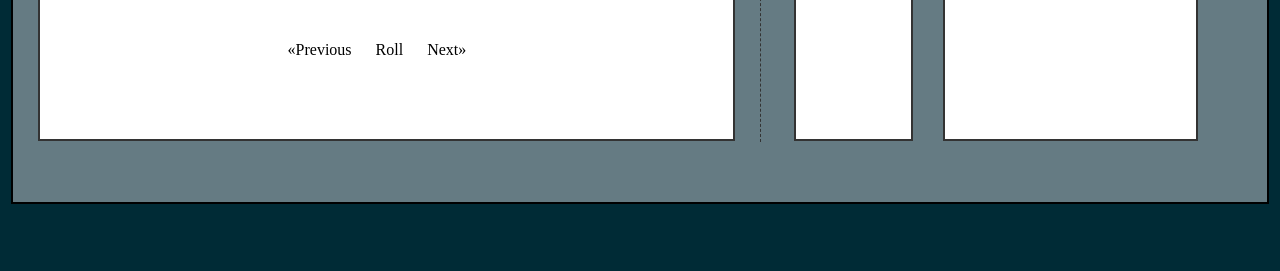
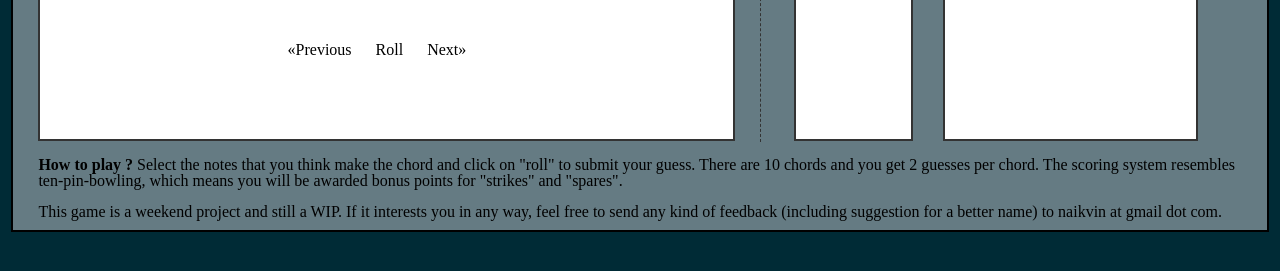
Before and after one commit to naiquevin/ten-chord-workout, a plain HTML site: page index.html in a window 1280 px wide. Shown: the part 335-606 px from the top of the page. Drawn offline with Linux system fonts and the light colour scheme.

Commit message:
add 'How to play' note

```diff
--- a/index.html
+++ b/index.html
@@ -1,7 +1,7 @@
 <!DOCTYPE html>
 <html>
   <head>
-    <title>Guitar.js - The Ten Chord Workout</title>
+    <title>The Ten Chord Workout - Guitar.js example app</title>
     <link rel="stylesheet" type="text/css" href="style.css" />
     <script type="text/javascript" src="lib/jquery.js"></script>
     <script type="text/javascript" src="lib/GuitarJs/src/guitar.js"></script>
@@ -46,11 +46,17 @@
 
         </div>
       </div>
+      <br class="clear"/>
+      <p class="readme">
+        <label>How to play ?</label>
+        Select the notes that you think make the chord and click on "roll" to submit your
+        guess. There are 10 chords and you get 2 guesses per chord. The scoring system resembles
+        ten-pin-bowling, which means you will be awarded bonus points for "strikes" and "spares".
+      </p>
+      <p class="readme">
+        This game is a weekend project and still a WIP. If it interests you in any way, feel free to send any
+        kind of feedback (including suggestion for a better name) to naikvin at gmail dot com.
+      </p>
     </div>
-    <script type="text/javascript">
-      $(document).ready(function () {
-
-      });
-    </script>
   </body>
 </html>
--- a/style.css
+++ b/style.css
@@ -75,7 +75,7 @@ body {
     border:2px solid #000;
     text-align: left;
     background: #657b83;
-    min-height: 450px;
+    min-height: 470px;
 }
 
 #score-board {
@@ -264,3 +264,13 @@ body {
     background: #fff;
     float: left;
 }
+
+.readme {
+    margin-top: 15px;
+}
+
+.readme label {
+    font-weight: bold;
+}
+
+.clear { clear: both; }
```
